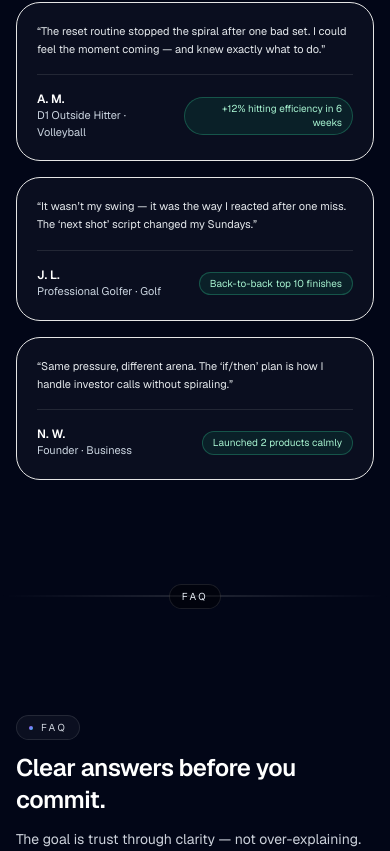
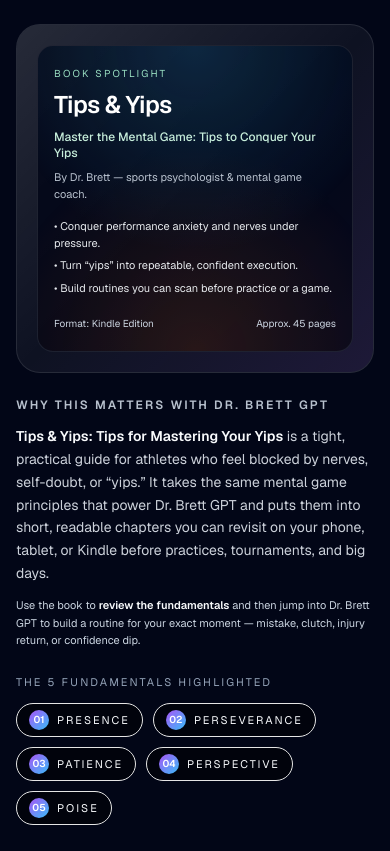
Before and after one commit to CODEHERO-alt/nextjs-with-supabase, a Next.js app: page / in a window 390 px wide. Shown: the part 8913-9764 px from the top of the page. Built offline with nearby package versions, Linux system fonts and the light colour scheme; no server answers.

Commit message:
Update page.tsx

```diff
--- a/app/page.tsx
+++ b/app/page.tsx
@@ -27,6 +27,7 @@ const LOGIN_URL = "/login";
 const SIGNUP_URL = "/signup";
 const WATCH_DEMO_URL = "https://YOUR_DOMAIN.com/demo.mp4"; // keep or replace later
 const PRICING_URL = "/pricing"; // placeholder so it doesn't go nowhere
+const TIPS_YIPS_AMAZON_URL = "https://www.amazon.com/dp/B0DDCZQ857"; // Tips & Yips — Kindle
 
 type ChatRole = "user" | "coach";
 
@@ -1310,6 +1311,129 @@ const FrameworkSection: React.FC = () => {
   );
 };
 
+/* ----------------------------- Tips & Yips Book Section ----------------------------- */
+
+const TipsAndYipsSection: React.FC = () => {
+  const fundamentals = [
+    "Presence",
+    "Perseverance",
+    "Patience",
+    "Perspective",
+    "Poise",
+  ];
+
+  return (
+    <Section
+      id="tips-yips"
+      eyebrow="Book"
+      title='“Tips & Yips” — take the mental game with you.'
+      kicker="Dr. Brett’s book gives athletes a short, focused way to review the core mental game tools between sessions with Dr. Brett GPT."
+      align="left"
+    >
+      <div className="grid items-center gap-6 md:grid-cols-[minmax(0,0.9fr),minmax(0,1.1fr)] lg:grid-cols-[minmax(0,0.85fr),minmax(0,1.15fr)]">
+        {/* Left: book-style card */}
+        <div className="w-full max-w-sm mx-auto md:mx-0">
+          <SurfaceC className="p-5">
+            <div className="relative overflow-hidden rounded-2xl border border-white/10 bg-slate-950/80 px-4 py-5">
+              <div className="pointer-events-none absolute inset-0 bg-[radial-gradient(circle_at_top,_rgba(56,189,248,0.22),transparent_60%),radial-gradient(circle_at_bottom,_rgba(249,115,22,0.18),transparent_60%)] opacity-80" />
+              <div className="relative z-10 flex h-full flex-col justify-between gap-4">
+                <div className="space-y-2">
+                  <p className="text-[10px] uppercase tracking-[0.22em] text-emerald-200/90">
+                    Book spotlight
+                  </p>
+                  <h3 className="text-2xl font-semibold tracking-tight text-white">
+                    Tips &amp; Yips
+                  </h3>
+                  <p className="text-xs font-medium text-emerald-100/95">
+                    Master the Mental Game: Tips to Conquer Your Yips
+                  </p>
+                  <p className="text-[11px] text-slate-300/90">
+                    By Dr. Brett — sports psychologist &amp; mental game coach.
+                  </p>
+                </div>
+
+                <div className="space-y-1.5 text-[11px] text-slate-100/95">
+                  <p>• Conquer performance anxiety and nerves under pressure.</p>
+                  <p>• Turn “yips” into repeatable, confident execution.</p>
+                  <p>• Build routines you can scan before practice or a game.</p>
+                </div>
+
+                <div className="flex items-center justify-between text-[10px] text-slate-300 mt-1">
+                  <span>Format: Kindle Edition</span>
+                  <span>Approx. 45 pages</span>
+                </div>
+              </div>
+            </div>
+          </SurfaceC>
+        </div>
+
+        {/* Right: copy + fundamentals + CTA */}
+        <div className="w-full max-w-xl space-y-6">
+          <div className="space-y-3">
+            <p className="text-xs font-semibold uppercase tracking-[0.18em] text-slate-300/90">
+              Why this matters with Dr. Brett GPT
+            </p>
+            <p className="text-sm md:text-base text-slate-200/90 leading-relaxed">
+              <span className="font-semibold text-slate-50">
+                Tips &amp; Yips: Tips for Mastering Your Yips
+              </span>{" "}
+              is a tight, practical guide for athletes who feel blocked by
+              nerves, self-doubt, or “yips.” It takes the same mental game
+              principles that power Dr. Brett GPT and puts them into short,
+              readable chapters you can revisit on your phone, tablet, or
+              Kindle before practices, tournaments, and big days.
+            </p>
+            <p className="text-[11px] md:text-sm text-slate-300 leading-relaxed">
+              Use the book to{" "}
+              <span className="font-semibold text-slate-50">
+                review the fundamentals
+              </span>{" "}
+              and then jump into Dr. Brett GPT to build a routine for your exact
+              moment — mistake, clutch, injury return, or confidence dip.
+            </p>
+          </div>
+
+          <div className="space-y-3">
+            <p className="text-[11px] uppercase tracking-[0.2em] text-slate-400">
+              The 5 fundamentals highlighted
+            </p>
+            <div className="flex flex-wrap gap-2.5">
+              {fundamentals.map((item, index) => (
+                <div
+                  key={item}
+                  className="inline-flex items-center gap-2 rounded-full border border-white/12 bg-black/45 px-3 py-1.5 text-[11px] text-slate-50"
+                >
+                  <span className="flex h-5 w-5 items-center justify-center rounded-full bg-gradient-to-br from-purple-500 to-sky-400 text-[10px] font-semibold text-white">
+                    {String(index + 1).padStart(2, "0")}
+                  </span>
+                  <span className="tracking-[0.18em] uppercase">{item}</span>
+                </div>
+              ))}
+            </div>
+          </div>
+
+          <div className="flex flex-wrap items-center gap-4 pt-1">
+            <PrimaryButton
+              href={TIPS_YIPS_AMAZON_URL}
+              ariaLabel='Buy "Tips & Yips" on Amazon'
+              className="shadow-emerald-400/30 hover:shadow-emerald-300/40"
+            >
+              <span>Buy “Tips &amp; Yips” on Amazon</span>
+              <span className="text-lg leading-none">↗</span>
+            </PrimaryButton>
+            <p className="text-[11px] md:text-xs text-slate-300 max-w-xs leading-relaxed">
+              Instant Kindle download. Read the book, then come back to Dr.
+              Brett GPT to turn the ideas into your personal routines.
+            </p>
+          </div>
+        </div>
+      </div>
+    </Section>
+  );
+};
+
+/* ----------------------------- Stories / FAQ / CTA ----------------------------- */
+
 const StoriesSection: React.FC = () => {
   return (
     <Section
@@ -1570,11 +1694,20 @@ const TopNav: React.FC = () => {
             <a href="#moments" className="hover:text-white transition-colors duration-150">
               Moments
             </a>
-            <a href="#deliverables" className="hover:text-white transition-colors duration-150">
+            <a
+              href="#deliverables"
+              className="hover:text-white transition-colors duration-150"
+            >
               What you get
             </a>
-            <a href="#framework" className="hover:text-white transition-colors duration-150">
+            <a
+              href="#framework"
+              className="hover:text-white transition-colors duration-150"
+            >
               Framework
+            </a>
+            <a href="#tips-yips" className="hover:text-white transition-colors duration-150">
+              Book
             </a>
             <a href="#faq" className="hover:text-white transition-colors duration-150">
               FAQ
@@ -1717,6 +1850,12 @@ const Footer: React.FC = () => {
               What you get
             </a>
             <a
+              href="#tips-yips"
+              className="text-[11px] md:text-xs text-slate-300 hover:text-white underline/50 decoration-slate-600 hover:decoration-slate-200"
+            >
+              Book
+            </a>
+            <a
               href="#faq"
               className="text-[11px] md:text-xs text-slate-300 hover:text-white underline/50 decoration-slate-600 hover:decoration-slate-200"
             >
@@ -1765,6 +1904,9 @@ const App: React.FC = () => {
       <SoftDivider label="FRAMEWORK" />
       <FrameworkSection />
 
+      <SoftDivider label="BOOK" />
+      <TipsAndYipsSection />
+
       <SoftDivider label="STORIES" />
       <StoriesSection />
 
```
